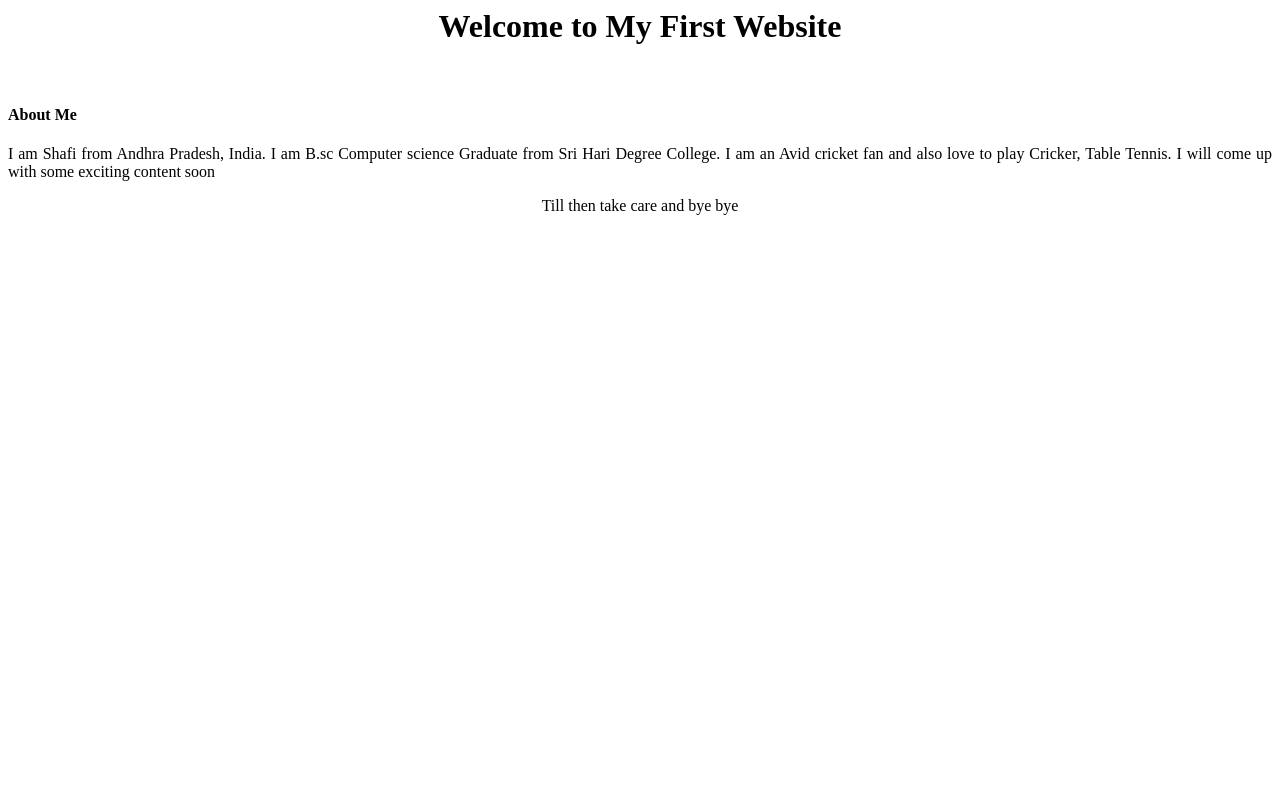
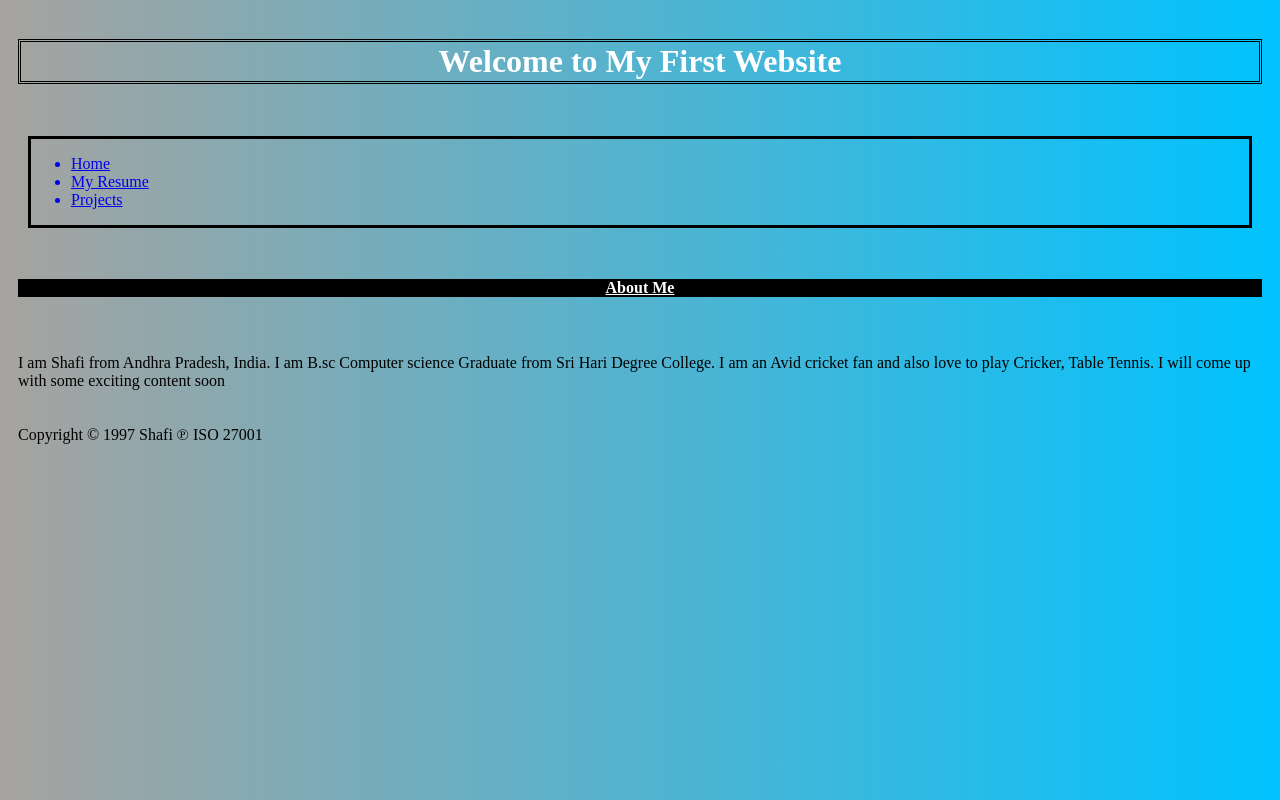
Before and after one commit to Shafi-1997/myWebsite, a plain HTML site: page index.html in a window 1280 px wide. Drawn offline with Linux system fonts and the light colour scheme.

Commit message:
Revamping website

```diff
--- a/index.html
+++ b/index.html
@@ -1,15 +1,42 @@
-<html> <head>  <title> Shafi Mohiddin</title> </head>
+<html>
+  <head>
+    <title> Shafi Mohiddin</title>
+    <link rel="stylesheet" href="style.css">
+
+  </head>
  <body>
-<h1 align=center><b> Welcome to My First Website </b></h1>
+   <header>
+     <div>
+    <h1> Welcome to My First Website </h1>
+  </div>
+   </header>
 
 
-<marquee> The website is under process </marquee>
+     <nav class="navbar">
+        <ul>
+          <a href="Home.html"> <li>Home</li> </a>
+          <a href="Resume.html"> <li>My Resume</li> </a>
+          <a href="Projects.html"><li>Projects</li>  </a>
+        </ul>
+      </nav>
 
-  <h4> About Me </h4>
 
-<p align=justify title=ssm> I am Shafi from Andhra Pradesh, India. I am B.sc Computer science Graduate from Sri Hari Degree College. I am an Avid cricket fan and also love to play Cricker, Table Tennis.
+
+<div>
+  <h4 class="heading"> About Me </h4>
+</div>
+
+<div>
+<p class="para"> I am Shafi from Andhra Pradesh, India. I am B.sc Computer science Graduate from Sri Hari Degree College. I am an Avid cricket fan and also love to play Cricker, Table Tennis.
 I will come up with some exciting content soon </p>
-  <p align= center> Till then take care and bye bye </p>
+</div>
 
+<section>
+  <footer>
+    <div>
+      Copyright &copy; 1997 Shafi &copysr; ISO 27001
+    </div>
+  </footer>
+</section>
 </body>
 </html>
--- /dev/null
+++ b/style.css
@@ -0,0 +1,43 @@
+body {
+       background-image: linear-gradient(to right, rgba(110, 105, 98, 0.61) , rgb(0, 195, 255));
+      }
+/*
+     font-family, text-align font-size background:rgba() opacity
+     border-style =dotted dashed solid double groove
+ border-width border-color
+*/
+
+h1{
+    background-image: rgb(93, 194, 207);
+    color: #fff;
+    border: 20px 10px;
+    border-style: double;
+    border-color: black;
+    padding:1px;
+    text-align: center;
+    box-sizing:content-box;
+
+}
+
+div {
+    height: auto;
+    padding: 10px;
+    box-sizing: border-box;
+  }
+
+ nav{
+     border-style: solid;
+     text-decoration-color: lawngreen;
+     margin: 20px;
+     box-sizing: border-box;
+}
+h4{
+    text-align: center ;
+    text-decoration: solid underline;
+    background-color:rgb(0, 0, 0);
+    color: #ffffff;
+}
+
+a{
+    caret-color: seashell;
+}
```
